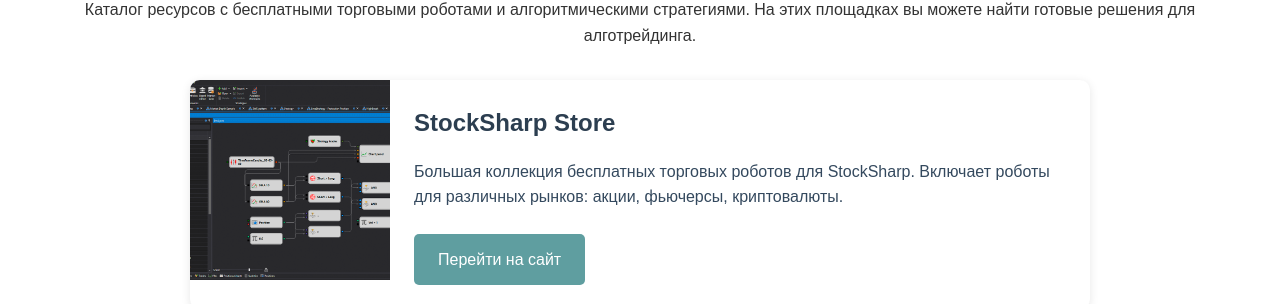
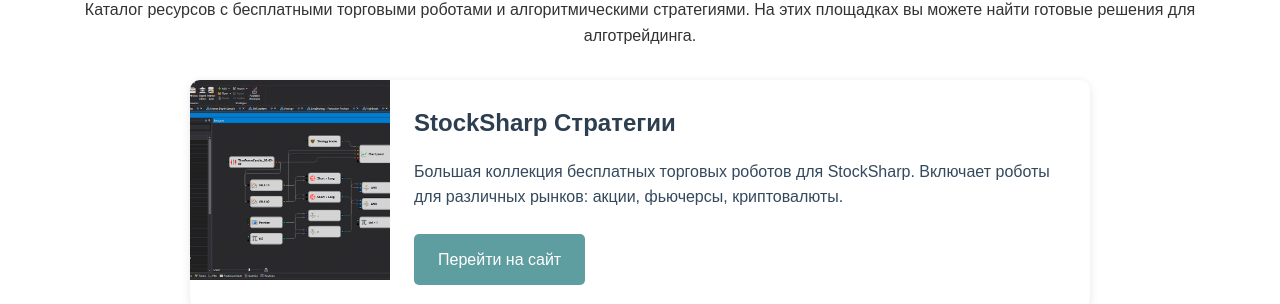
Before and after one commit to osaengine/osaengine.github.io, a Jekyll site: the page built from bot-sources.html, in a window 1280 px wide. Shown: the part 315-619 px from the top of the page. Built offline with Jekyll 4.4.1, drawn with Linux system fonts in a browser that asks for light colours.

Commit message:
фиксы

```diff
--- a/_data/bot_sources.yml
+++ b/_data/bot_sources.yml
@@ -1,4 +1,4 @@
-- name: "StockSharp Store"
+- name: "StockSharp Стратегии"
   image: "/assets/images/stocksharp.png"
   description: "Большая коллекция бесплатных торговых роботов для StockSharp. Включает роботы для различных рынков: акции, фьючерсы, криптовалюты."
   url: "https://stocksharp.ru/store/?groups=4"
--- a/assets/css/style.css
+++ b/assets/css/style.css
@@ -647,9 +647,6 @@
         border: none;
         outline: none;
         margin-left: 10px;
-        position: fixed;
-        right: 20px;
-        left: auto;
     }
 
     .burger-btn span {
```
